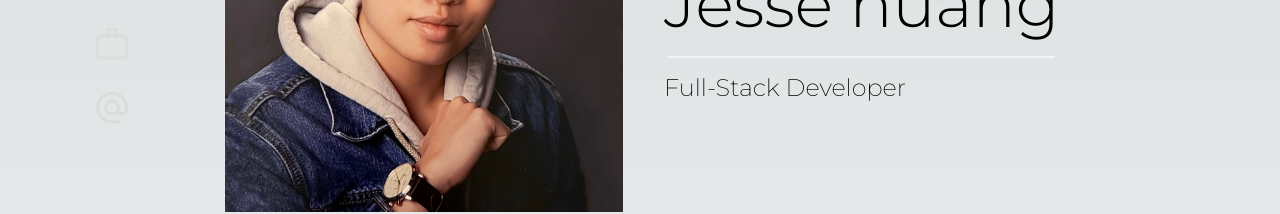
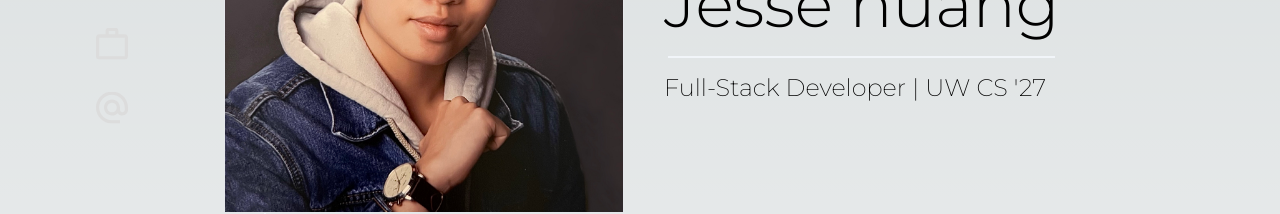
Before and after one commit to jeessh/personal-website-v4, a Next.js app: page / in a window 1280 px wide. Shown: the part 387-601 px from the top of the page. Built offline with nearby package versions, Linux system fonts and the light colour scheme.

Commit message:
Update: new header

```diff
--- a/app/page.tsx
+++ b/app/page.tsx
@@ -21,7 +21,7 @@ export default function Home() {
             <h2>Hey there! I&apos;m</h2>
             <h1>Jesse huang</h1>
             <div className={"w-4/4 h-0.5 bg-slate-100 m-1 mb-3"} />
-            <h2>Full-Stack Developer</h2>
+            <h2>Full-Stack Developer | UW CS &apos;27</h2>
           </div>
         </div>
         <div
```
